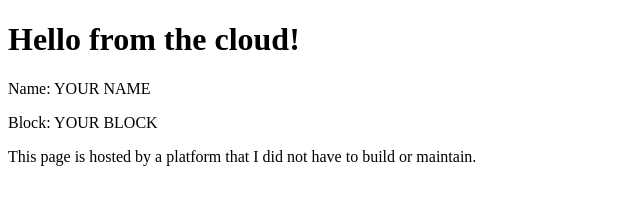
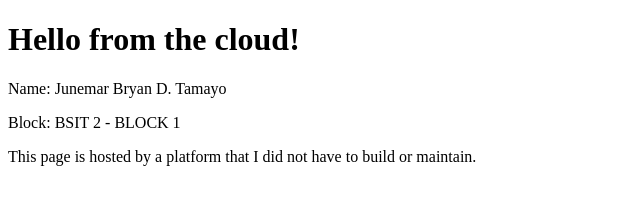
Before and after one commit to brryyy922-wq/Tamayo-lab1-site-, a plain HTML site: page index.html in a window 1280 px wide. Shown: the whole page, without its empty margins (0-640 px from the left). Drawn offline with Linux system fonts and the light colour scheme.

Commit message:
Update index.html

```diff
--- a/index.html
+++ b/index.html
@@ -5,8 +5,8 @@
 </head>
 <body>
     <h1>Hello from the cloud!</h1>
-    <p>Name: YOUR NAME</p>
-    <p>Block: YOUR BLOCK</p>
+    <p>Name: Junemar Bryan D. Tamayo</p>
+    <p>Block: BSIT 2 - BLOCK 1</p>
     <p>This page is hosted by a platform
     that I did not have to build or maintain.</p>
 </body>
```
